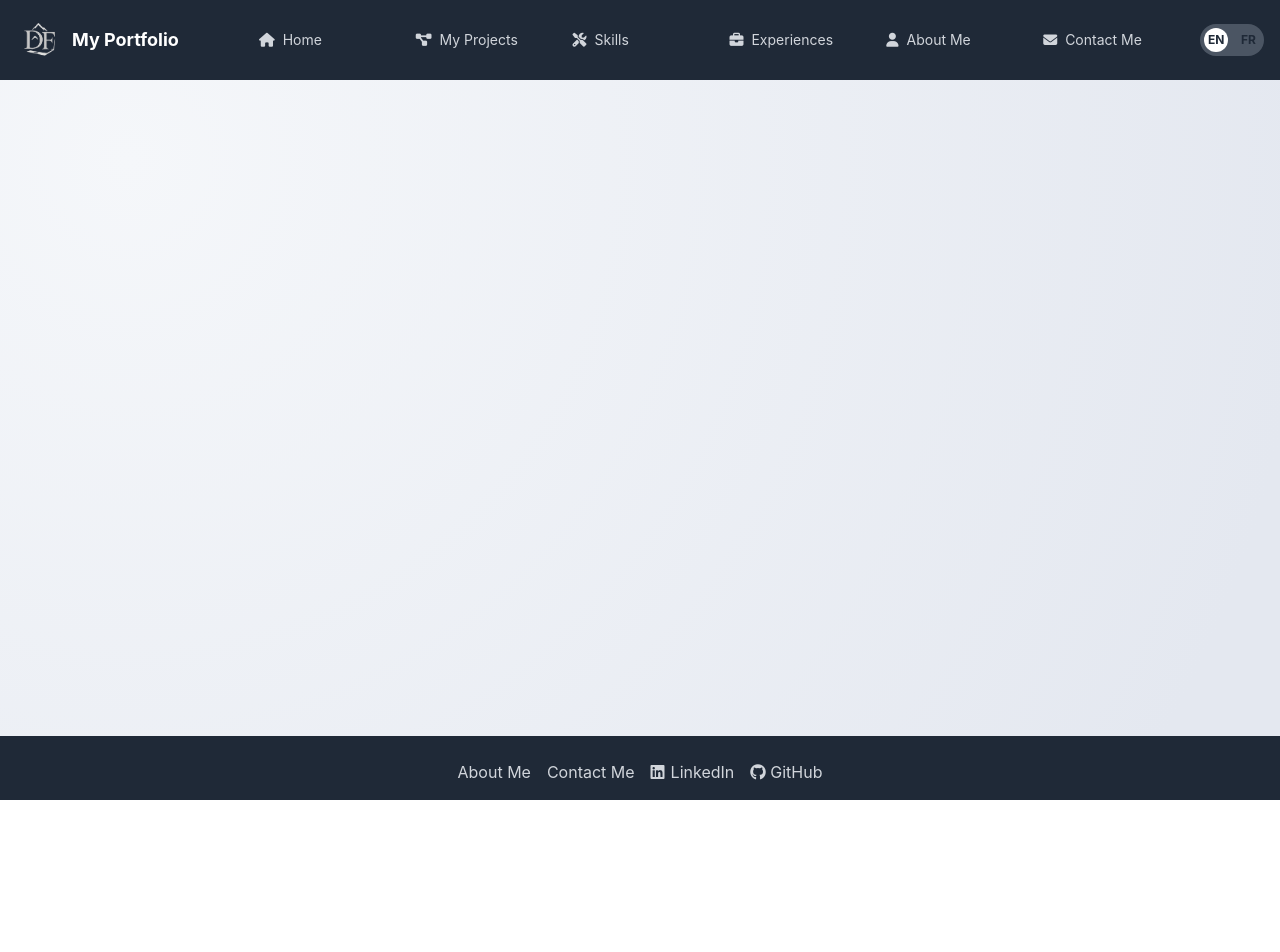
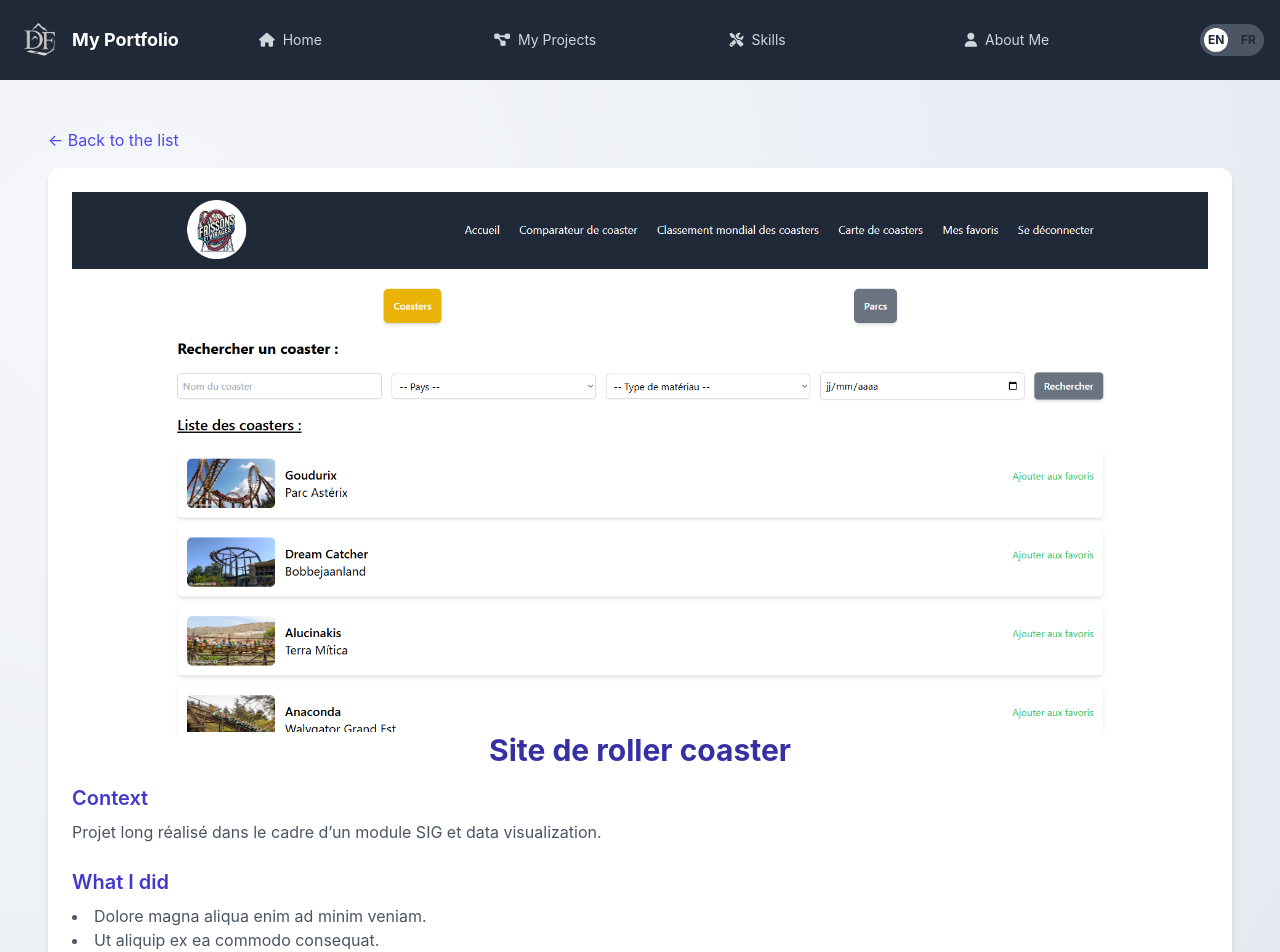
Before and after one commit to Papyquirush/portfolio, a Vue app: page /projects/coaster in a window 1280 px wide. Shown: the top 952 px of the page. Before the commit the page ends 800 px from the top, so only its background shows below. Built offline with nearby package versions, Linux system fonts and the light colour scheme.

Commit message:
feat(projectView): detail view

```diff
--- a/src/components/partials/NavHeader.vue
+++ b/src/components/partials/NavHeader.vue
@@ -58,9 +58,7 @@ const links = reactive([
   {name: "home", isHovered: false, l: "/", icon: "home"},
   {name: "myProjects", isHovered: false, l: "/projects", icon: "project-diagram"},
   {name: "skills", isHovered: false, l: "/skills", icon: "tools"},
-  {name: "experiences", isHovered: false, l: "/experiences", icon: "briefcase"},
   {name: "aboutMe", isHovered: false, l: "/about", icon: "user"},
-  {name: "contactMe", isHovered: false, l: "/contact", icon: "envelope"},
 ]);
 
 function changeLanguage() {
--- a/src/i18n.js
+++ b/src/i18n.js
@@ -21,7 +21,14 @@ const messages = {
             allFilter: "All",
             viewProject: "View Project",
             skillsUsed: "Skills used",
-            noProjects: "No projects match the selected filters."
+            noProjects: "No projects match the selected filters.",
+            backToList: "Back to the list",
+            "context": "Context",
+            "description": "Description",
+            "myWork": "What I did",
+            "visitSite": "Visit website",
+            "notFound": "Project not found",
+            technologies: "Technologies",
         },
     },
     fr: {
@@ -41,7 +48,15 @@ const messages = {
             allFilter: "Tous",
             viewProject: "Voir le projet",
             skillsUsed: "Compétences utilisées",
-            noProjects: "Aucun projet ne correspond aux filtres sélectionnés."
+            noProjects: "Aucun projet ne correspond aux filtres sélectionnés.",
+            backToList: "Retour à la liste",
+            "context": "Contexte",
+            "description": "Description",
+            "myWork": "Ce que j’ai fait",
+            "visitSite": "Voir le site",
+            "notFound": "Projet introuvable",
+            technologies: "Technologies",
+
         },
     }
 };
--- a/src/interface/projects.ts
+++ b/src/interface/projects.ts
@@ -1,75 +1,116 @@
-import {skills} from "@/interface/skills";
+import { skills } from "@/interface/skills";
 
 export const projects = {
-    projets : [
+    projets: [
         {
             id: "tournois",
             title: "Site de création de tournoi pour ALOAS",
-            description: "Création d'un site web pour la gestion de tournois de sport pour les handicapés de l'association ALOAS",
-            logo:"/logos/projects/aloas.png",
+            description:
+                "Création d'un site web pour la gestion de tournois de sport pour les handicapés de l'association ALOAS",
+            logo: "/logos/projects/aloas.png",
+            context: "Projet réalisé dans le cadre d’un partenariat avec une association locale engagée dans l’inclusion par le sport.",
+            contributions: [
+                "Lorem ipsum dolor sit amet, consectetur adipiscing elit.",
+                "Sed do eiusmod tempor incididunt ut labore et dolore magna aliqua.",
+                "Ut enim ad minim veniam, quis nostrud exercitation ullamco laboris.",
+            ],
             skills: skills.skills.filter(skill =>
                 ["PHP", "MySQL", "CSS", "JavaScript", "Team"].includes(skill.name)
             )
         },
         {
-            id:"metiers",
+            id: "metiers",
             title: "Site de présentation des métiers de la DGFIP",
-            description: "Création d'un site web pour la présentation des métiers de la DGFIP",
-            logo:"/logos/projects/dgfip.png",
+            description:
+                "Création d'un site web pour la présentation des métiers de la DGFIP",
+            logo: "/logos/projects/dgfip.png",
+            context: "Projet commandité dans le cadre d'une campagne de valorisation des métiers de la fonction publique.",
+            contributions: [
+                "Duis aute irure dolor in reprehenderit in voluptate velit esse.",
+                "Cillum dolore eu fugiat nulla pariatur.",
+                "Excepteur sint occaecat cupidatat non proident.",
+            ],
             skills: skills.skills.filter(skill =>
                 ["Angular", "TypeScript"].includes(skill.name)
             )
         },
         {
-            id:"echec",
+            id: "echec",
             title: "Site de jeu d'échec",
             description: "Création d'un site web pour jouer aux échecs",
-            logo:"/logos/projects/echec.png",
+            logo: "/logos/projects/echec.png",
+            context: "Projet personnel développé pour expérimenter les algorithmes de jeu et l’interaction en temps réel.",
+            contributions: [
+                "Anim id est laborum lorem ipsum dolor sit amet.",
+                "Consectetur adipiscing elit, sed do eiusmod tempor.",
+                "Reprehenderit in voluptate velit esse cillum dolore.",
+            ],
             skills: skills.skills.filter(skill =>
-                ["MySQL", "Vue.js", "Tailwind CSS", "TypeScript","API", "Team"].includes(skill.name)
+                ["MySQL", "Vue.js", "Tailwind CSS", "TypeScript", "API", "Team"].includes(skill.name)
             )
         },
         {
-            id:"coaster",
+            id: "coaster",
             title: "Site de roller coaster",
-            description: "Création d'un site qui repertorie tous les roller coaster du monde sur une carte, les compares et d'avoir des statistiques sur chaque coaster",
-            logo:"/logos/projects/coaster.png",
+            description:
+                "Création d'un site qui repertorie tous les roller coaster du monde sur une carte, les compares et d'avoir des statistiques sur chaque coaster",
+            logo: "/logos/projects/coaster.png",
+            context: "Projet long réalisé dans le cadre d’un module SIG et data visualization.",
+            contributions: [
+                "Dolore magna aliqua enim ad minim veniam.",
+                "Ut aliquip ex ea commodo consequat.",
+                "Duis aute irure dolor in reprehenderit in voluptate.",
+            ],
             skills: skills.skills.filter(skill =>
-                ["MySQL", "Symfony","PHP", "Tailwind CSS", "TypeScript","API", "Team"].includes(skill.name)
-            )
-
-        },
-        {
-            id:"spotify",
-            title: "Site utilisant l'API de Spotify",
-            description: "Création d'un site qui permet de mettre en favoris des sons et des artistes",
-            logo:"/logos/projects/spotify.png",
-            skills: skills.skills.filter(skill =>
-                ["MySQL","PHP", "Symfony", "CSS", "API"].includes(skill.name)
+                ["MySQL", "Symfony", "PHP", "Tailwind CSS", "TypeScript", "API", "Team"].includes(skill.name)
             )
         },
         {
-            id:"parcs",
-            title: "Application de repérage des parcs nationnaux",
-            description: "Création d'une application qui permet de repérer les parcs nationnaux sur une carte et de les comparer",
-            logo:"",
+            id: "spotify",
+            title: "Site utilisant l'API de Spotify",
+            description:
+                "Création d'un site qui permet de mettre en favoris des sons et des artistes",
+            logo: "/logos/projects/spotify.png",
+            context: "Projet réalisé dans le cadre d’un atelier API tierces.",
+            contributions: [
+                "Cupidatat non proident, sunt in culpa qui officia deserunt.",
+                "Mollit anim id est laborum.",
+                "Lorem ipsum dolor sit amet, consectetur adipiscing elit.",
+            ],
             skills: skills.skills.filter(skill =>
-                ["Android Studio", "Java","API"].includes(skill.name)
+                ["MySQL", "PHP", "Symfony", "CSS", "API"].includes(skill.name)
             )
         },
         {
-            id:"portfolio",
+            id: "parcs",
+            title: "Application de repérage des parcs nationnaux",
+            description:
+                "Création d'une application qui permet de repérer les parcs nationnaux sur une carte et de les comparer",
+            logo: "",
+            context: "Application mobile développée dans le cadre d’un projet SIG sur mobile.",
+            contributions: [
+                "Sed ut perspiciatis unde omnis iste natus error sit.",
+                "Voluptatem accusantium doloremque laudantium.",
+                "Totam rem aperiam, eaque ipsa quae ab illo inventore.",
+            ],
+            skills: skills.skills.filter(skill =>
+                ["Android Studio", "Java", "API"].includes(skill.name)
+            )
+        },
+        {
+            id: "portfolio",
             title: "Portfolio",
             description: "Création de mon portfolio",
-            logo:"",
+            logo: "",
+            context: "Site personnel pour présenter mes compétences, projets et parcours.",
+            contributions: [
+                "Autem vel eum iure reprehenderit qui in ea voluptate velit.",
+                "Esse quam nihil molestiae consequatur.",
+                "Vel illum qui dolorem eum fugiat quo voluptas nulla pariatur.",
+            ],
             skills: skills.skills.filter(skill =>
                 ["Vue.js", "TypeScript", "Tailwind CSS"].includes(skill.name)
             )
         }
-
-
-
-
-        ]
-
-}
+    ]
+};
--- a/src/router/index.ts
+++ b/src/router/index.ts
@@ -18,8 +18,14 @@ const router = createRouter({
           path: '/projects',
             name: 'ProjectsView',
             component: () => import('@/views/ProjectsView.vue')
-      }
-    ],
+      },
+      {
+          path: '/projects/:id',
+          name: 'ProjectDetail',
+          component: () => import('@/views/ProjectDetailView.vue')
+      },
+  ],
+
 });
 
 export default router
--- /dev/null
+++ b/src/views/ProjectDetailView.vue
@@ -0,0 +1,67 @@
+<template>
+  <div class="p-6 md:p-12">
+    <router-link to="/projects" class="text-indigo-600 dark:text-indigo-400 hover:underline mb-4 inline-block">
+      ← {{ $t('projects.backToList') }}
+    </router-link>
+
+    <div v-if="project" class="bg-white dark:bg-gray-800 p-6 rounded-xl shadow-md">
+      <div class="w-full">
+        <img
+            :src="project.logo || '/default-project.png'"
+            :alt="project.title"
+            class="  object-cover object-center"
+        />
+      </div>
+
+
+      <h1 class="text-3xl font-bold text-center text-indigo-800 dark:text-indigo-200 mb-4">{{ project.title }}</h1>
+
+
+      <!-- Contexte -->
+      <div v-if="project.context" class="mb-6">
+        <h2 class="text-xl font-semibold text-indigo-700 dark:text-indigo-400 mb-2">{{ $t('projects.context') }}</h2>
+        <p class="text-gray-600 dark:text-gray-300">{{ project.context }}</p>
+      </div>
+
+      <!-- Contributions -->
+      <div v-if="project.contributions?.length" class="mb-6">
+        <h2 class="text-xl font-semibold text-indigo-700 dark:text-indigo-400 mb-2">{{ $t('projects.myWork') }}</h2>
+        <ul class="list-disc list-inside text-gray-600 dark:text-gray-300">
+          <li v-for="(task, index) in project.contributions" :key="index">{{ task }}</li>
+        </ul>
+      </div>
+
+      <!-- Skills et autres infos -->
+      <div v-if="project.skills?.length" class="mb-6">
+        <h2 class="text-xl font-semibold text-indigo-700 dark:text-indigo-400 mb-2">{{ $t('projects.technologies') }}</h2>
+        <ul class="list-disc list-inside text-gray-600 dark:text-gray-300">
+          <li v-for="(skill, index) in project.skills" :key="index">{{ skill.name }}</li>
+        </ul>
+
+    </div>
+
+
+
+    </div>
+
+    <div v-else class="text-center text-gray-500 dark:text-gray-400">
+      {{ $t('projects.notFound') }}
+    </div>
+  </div>
+</template>
+
+<script setup>
+import { ref, onMounted } from 'vue';
+import { useRoute } from 'vue-router';
+import { projects } from '@/interface/projects';
+import { useI18n } from 'vue-i18n';
+
+const { t } = useI18n();
+const route = useRoute();
+const project = ref(null);
+
+onMounted(() => {
+  const id = route.params.id;
+  project.value = projects.projets.find((p) => p.id === id);
+});
+</script>
--- a/src/views/ProjectsView.vue
+++ b/src/views/ProjectsView.vue
@@ -74,8 +74,13 @@
           </div>
 
           <button class="text-indigo-600 dark:text-indigo-400 hover:text-indigo-800 dark:hover:text-indigo-300 font-medium flex items-center group transition-colors">
-            {{ $t('projects.viewProject') }}
-            <span class="ml-1 group-hover:translate-x-1 transition-transform">→</span>
+            <router-link
+                :to="{ name: 'ProjectDetail', params: { id: project.id } }"
+                class="text-indigo-600 dark:text-indigo-400 hover:text-indigo-800 dark:hover:text-indigo-300 font-medium flex items-center group transition-colors"
+            >
+              {{ $t('projects.viewProject') }}
+              <span class="ml-1 group-hover:translate-x-1 transition-transform">→</span>
+            </router-link>
           </button>
         </div>
       </div>
```
Also changed, not shown: public/logos/projects/aloas.png.
